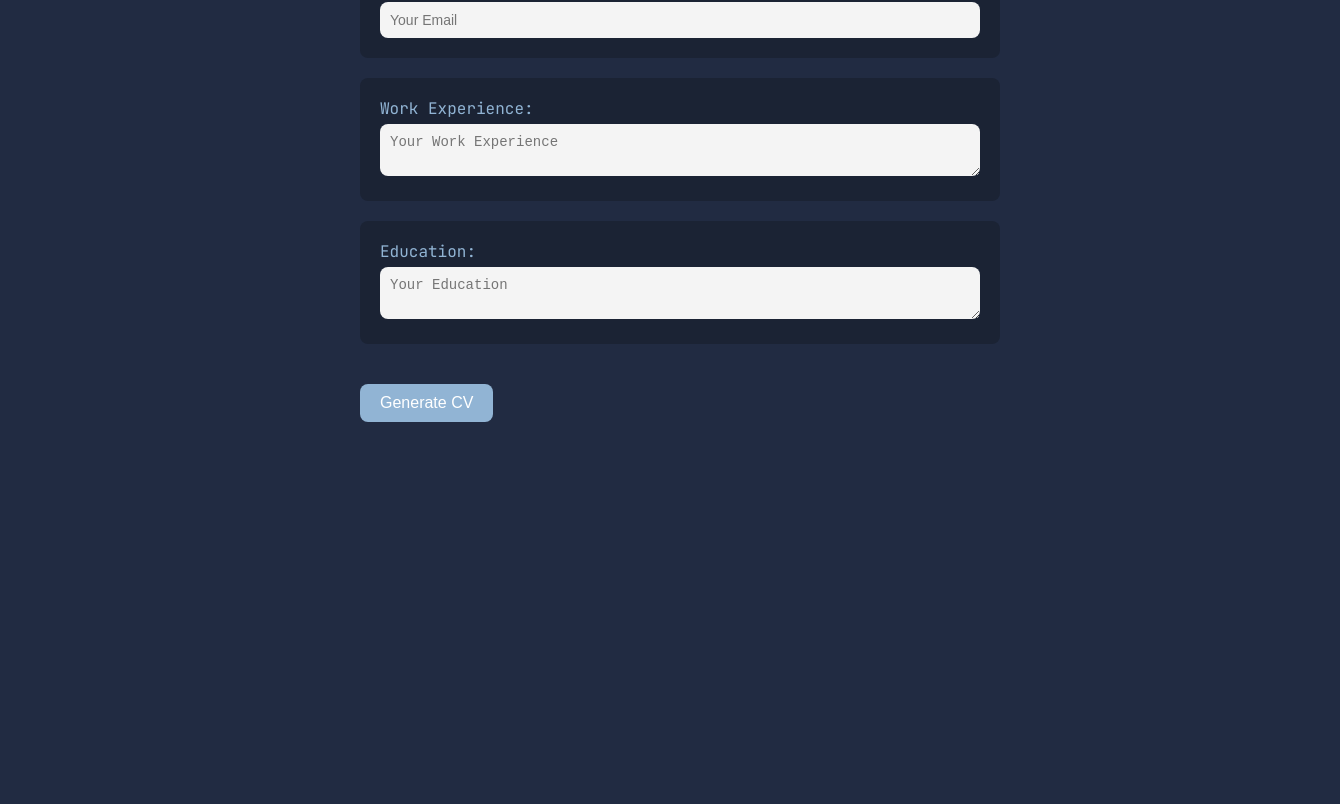
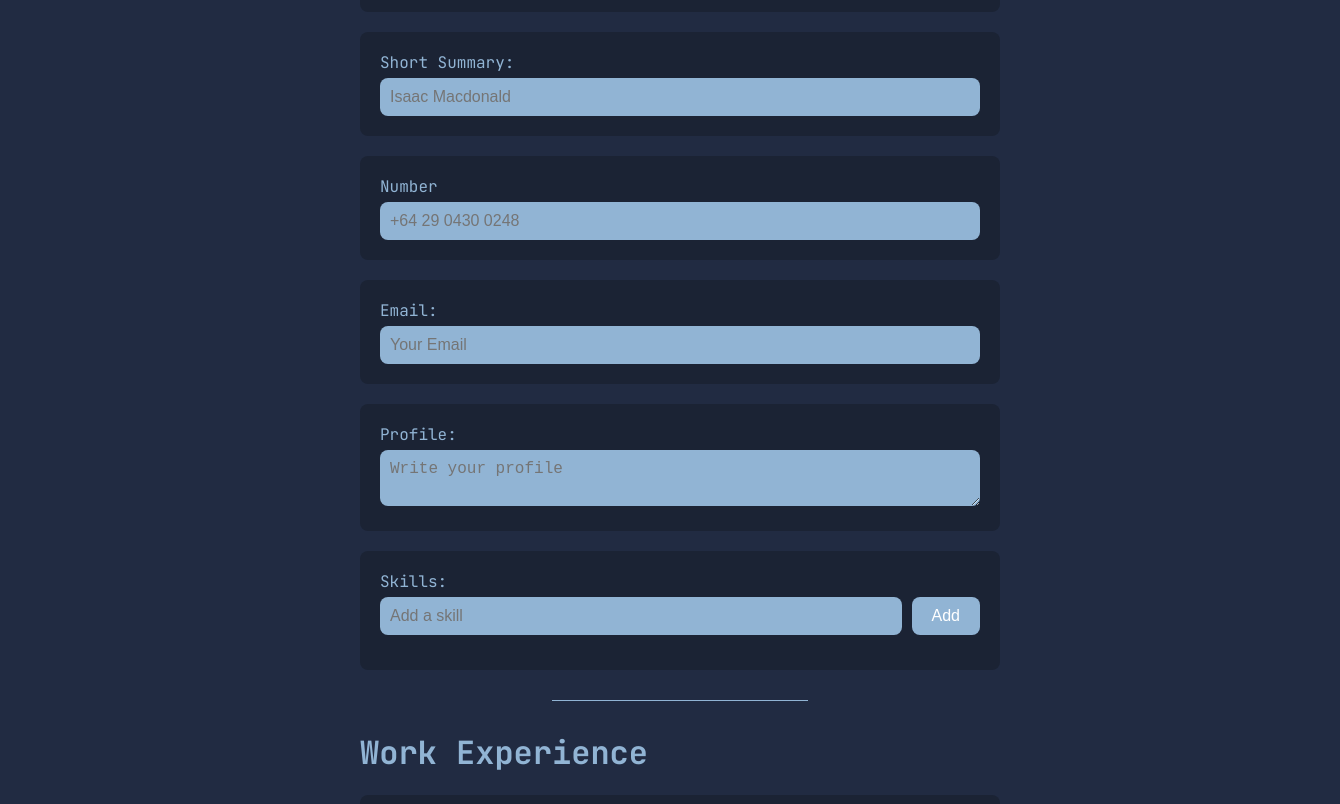
Before and after one commit to isaac-macdonald/isaac-macdonald.github.io, a React (Create React App) app in the folder isaac-macdonald/: page /cv-builder in a window 1280 px wide. Shown: the part 456-1260 px from the top of the page, 1340 px wide, since content can reach past the window. Before the commit the page ends 918 px from the top, so only its background shows below. Built offline with nearby package versions, Linux system fonts and the light colour scheme.

Commit message:
Added more cv builder changes

```diff
--- a/isaac-macdonald/src/App.css
+++ b/isaac-macdonald/src/App.css
@@ -41,11 +41,6 @@
   text-align: center;
 }
 
-body, html {
-  overflow-x: hidden;
-  width: 100%;
-}
-
 body {
   background-color: #212b42;
 }
--- a/isaac-macdonald/src/App.tsx
+++ b/isaac-macdonald/src/App.tsx
@@ -55,7 +55,7 @@ const App = () => {
                                         link="https://github.com/isaac-macdonald/20NumberChallenge"
                                     />
                                     <ProjectCard
-                                        title="Blood, Sweat, and Tears (SENG201 Project)"
+                                        title="SENG201 Project"
                                         techs={["Java"]}
                                         description="This was a pair project for SENG201 in 2024. It is a resource management game, with the aim being to survive rounds of carts by buying and using resource towers to fill said carts up"
                                         link="https://github.com/isaac-macdonald/SENG201-project-2024"
--- a/isaac-macdonald/src/components/CvBuilder/CvBuilder.css
+++ b/isaac-macdonald/src/components/CvBuilder/CvBuilder.css
@@ -17,9 +17,9 @@
     margin-top: 5px; /* Add a small margin at the top */
     border: none; /* Remove default border */
     border-radius: 8px; /* Match the border radius */
-    background-color: #f4f4f4; /* Lighter background for inputs and textareas */
-    color: #333; /* Text color */
-    font-size: 14px; /* Ensure font size matches */
+    background-color: #91b4d4; /* Lighter background for inputs and textareas */
+    color: #1b2334; /* Text color */
+    font-size: 16px; /* Ensure font size matches */
     box-sizing: border-box; /* Ensure padding is included in width calculation */
 }
 
@@ -59,10 +59,61 @@ button {
     border: none;
     border-radius: 8px;
     cursor: pointer;
-    margin-top: 20px;
+    margin-top: 5px;
     font-size: 16px;
 }
 
 button:hover {
     background-color: #6b89a6;
 }
+
+.badge {
+    background-color: #333;
+    color: #91b4d4;
+    border-radius: 12px;
+    padding: 5px 12px;
+    font-size: 16px;
+    font-weight: 500;
+    margin-right: 5px;
+    text-transform: capitalize;
+    border: 1px solid #91b4d4;
+    white-space: nowrap;
+    display: inline-block;
+    cursor: pointer;
+}
+
+/* Flex container for the input and button */
+.skill-input-container {
+    display: flex;
+    align-items: center;
+    gap: 10px; /* Adds space between the input and button */
+}
+
+.skill-input-container input {
+    flex: 1; /* Makes the input take up the remaining space */
+}
+
+.skill-input-container button {
+    background-color: #91b4d4; /* Use your existing button style */
+    color: white;
+    /*padding: 10px 20px;*/
+    border: none;
+    border-radius: 8px;
+    cursor: pointer;
+}
+
+.skill-input-container button:hover {
+    background-color: #6b89a6;
+}
+
+.skills-badges {
+    margin-top: 15px; /* Add a gap of 15px between the input container and the badges */
+    display: flex;
+    flex-wrap: wrap;
+    gap: 5px; /* Adds space between individual badges, if needed */
+}
+
+h1 {
+    color: #91b4d4;
+    text-align: left;
+}
--- a/isaac-macdonald/src/components/CvBuilder/CvBuilder.tsx
+++ b/isaac-macdonald/src/components/CvBuilder/CvBuilder.tsx
@@ -1,7 +1,9 @@
 import React, { useState } from 'react';
 import Navbar from '../Navbar/Navbar'; // Import the same Navbar
 import { jsPDF } from 'jspdf'; // Import jsPDF for PDF generation
-import './CvBuilder.css'; // Assuming you've styled your component
+import './CvBuilder.css';
+import SkillsInput from "../SkillInput/SkillInput";
+import Divider from "../Divider/Divider"; // Assuming you've styled your component
 
 const CvBuilder: React.FC = () => {
     // State to hold user input values
@@ -9,6 +11,10 @@ const CvBuilder: React.FC = () => {
     const [email, setEmail] = useState('');
     const [experience, setExperience] = useState('');
     const [education, setEducation] = useState('');
+    const [number, setNumber] = useState('');
+    const [summary, setSummary] = useState('');
+    const [profile, setProfile] = useState('');
+
 
     // Function to generate PDF
     const generateCv = () => {
@@ -35,8 +41,8 @@ const CvBuilder: React.FC = () => {
             <Navbar />
             <div className="cv-builder-content">
                 <h1>Welcome to the CV Builder</h1>
-                <p>This is where you can create your CV!</p>
 
+                <Divider />
                 {/* CV Form */}
                 <form
                     onSubmit={(e) => {
@@ -44,6 +50,7 @@ const CvBuilder: React.FC = () => {
                         generateCv(); // Call generateCv function
                     }}
                 >
+                    <h1>Personal Information</h1>
                     <div className="card">
                         <label htmlFor="name">Name:</label>
                         <input
@@ -52,6 +59,28 @@ const CvBuilder: React.FC = () => {
                             value={name}
                             onChange={(e) => setName(e.target.value)}
                             placeholder="Your Name"
+                            required
+                        />
+                    </div>
+                    <div className="card">
+                        <label htmlFor="oneLineSummary">Short Summary:</label>
+                        <input
+                            type="text"
+                            id="summary"
+                            value={summary}
+                            onChange={(e) => setSummary(e.target.value)}
+                            placeholder="Isaac Macdonald"
+                            required
+                        />
+                    </div>
+                    <div className="card">
+                        <label htmlFor="number">Number</label>
+                        <input
+                            type="text"
+                            id="number"
+                            value={number}
+                            onChange={(e) => setNumber(e.target.value)}
+                            placeholder="+64 29 0430 0248"
                             required
                         />
                     </div>
@@ -66,6 +95,23 @@ const CvBuilder: React.FC = () => {
                             required
                         />
                     </div>
+
+                    <div className="card">
+                        <label htmlFor="profile">Profile:</label>
+                        <textarea
+                            id="profile"
+                            value={profile}
+                            onChange={(e) => setProfile(e.target.value)}
+                            placeholder="Write your profile"
+                        />
+                    </div>
+
+                    <SkillsInput />
+
+                    <Divider />
+
+                    <h1>Work Experience</h1>
+
                     <div className="card">
                         <label htmlFor="experience">Work Experience:</label>
                         <textarea
--- /dev/null
+++ b/isaac-macdonald/src/components/SkillInput/SkillInput.tsx
@@ -0,0 +1,57 @@
+import React, { useState } from 'react';
+import '../CvBuilder/CvBuilder.css'; // Ensure styles are imported
+
+const SkillsInput: React.FC = () => {
+    // State to hold the skill input and the list of skills
+    const [skill, setSkill] = useState('');
+    const [skills, setSkills] = useState<string[]>([]);
+
+    // Function to add skill
+    const addSkill = () => {
+        if (skill && !skills.includes(skill)) {
+            setSkills([...skills, skill]);
+            setSkill('');
+        }
+    };
+
+    // Function to remove skill when badge is clicked
+    const removeSkill = (skillToRemove: string) => {
+        setSkills(skills.filter((s) => s !== skillToRemove));
+    };
+
+    return (
+        <div className="card">
+            <label htmlFor="skills">Skills:</label>
+            <div className="skill-input-container">
+                <input
+                    type="text"
+                    id="skills"
+                    value={skill}
+                    onChange={(e) => setSkill(e.target.value)}
+                    placeholder="Add a skill"
+                    onKeyDown={(e) => {
+                        if (e.key === 'Enter') {
+                            addSkill();
+                        }
+                    }}
+                />
+                <button type="button" onClick={addSkill}>Add</button>
+            </div>
+
+            {/* Displaying badges for each skill */}
+            <div className="skills-badges">
+                {skills.map((s, index) => (
+                    <span
+                        key={index}
+                        className="badge"
+                        onClick={() => removeSkill(s)} // Remove skill on badge click
+                    >
+                        {s}
+                    </span>
+                ))}
+            </div>
+        </div>
+    );
+};
+
+export default SkillsInput;
```
Also changed, not shown: 1 other file (tests, documents, lock files or other folders).
